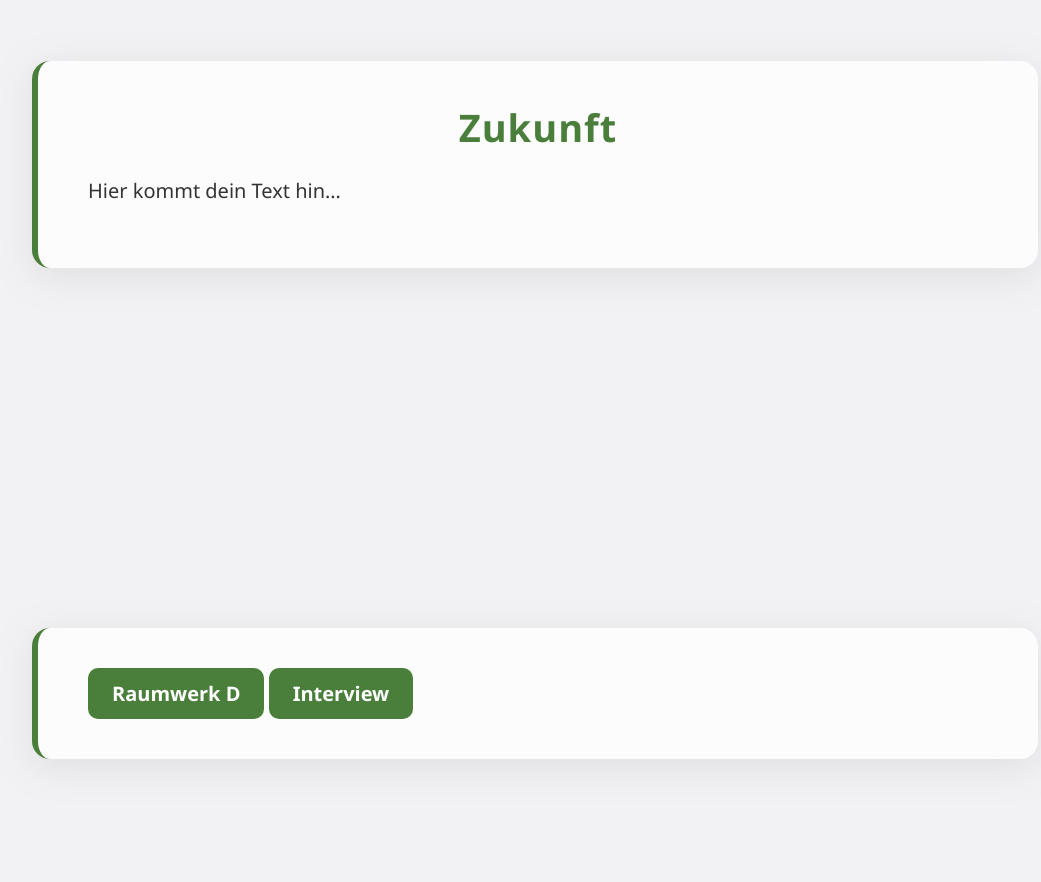
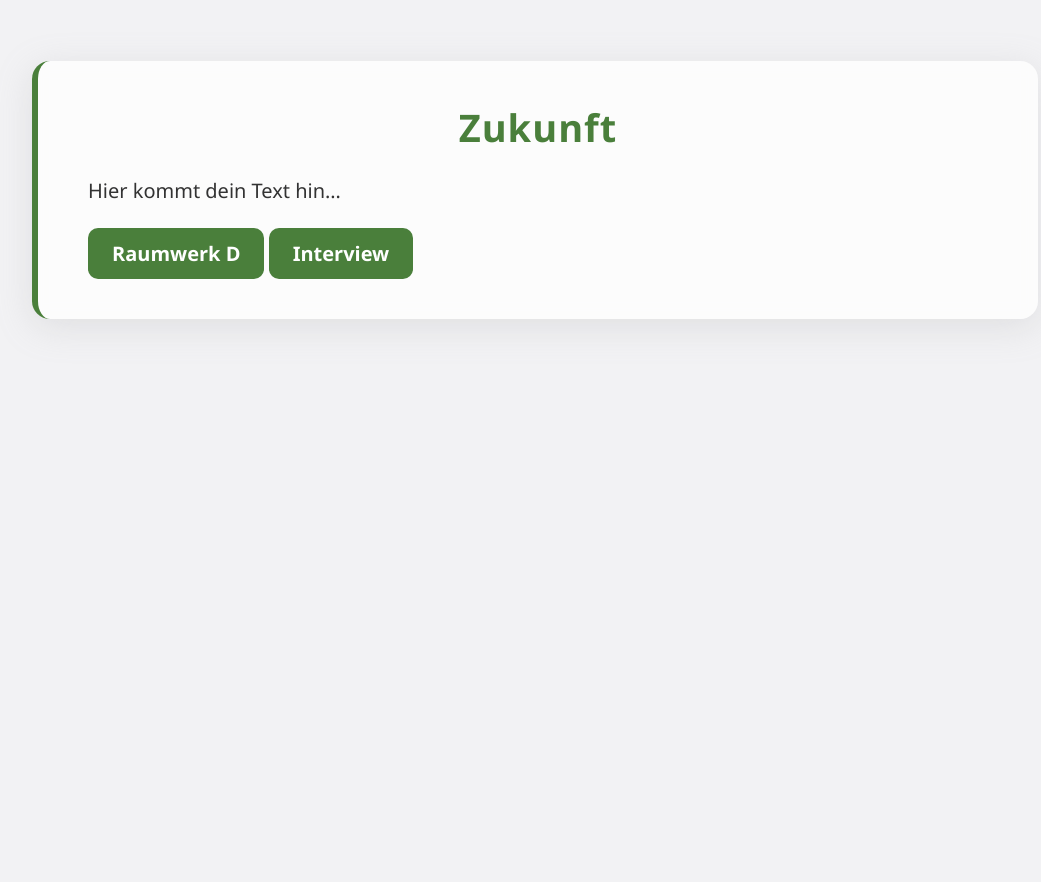
Before and after one commit to Lenn160511/Stadtentwicklung_Duesseldorf, a plain HTML site: page index.html in a window 1280 px wide. Shown: the part 4665-5547 px from the top of the page, without its empty margins (105-1146 px from the left). After the commit the page ends 5224 px from the top, so only its background shows below. Drawn offline with Linux system fonts and the light colour scheme.

Commit message:
Update index.html

```diff
--- a/index.html
+++ b/index.html
@@ -279,13 +279,13 @@ document.querySelectorAll("#svgMenu a").forEach(link => {
 <div class="section-block">
     <h2>Zukunft</h2>
 	<p>Hier kommt dein Text hin…</p>
+	<div class="button-wrapper">
+            <a href="raumwerk_D.html" class="nice-btn">Raumwerk D</a>
+            <a href="interview.html" class="nice-btn">Interview</a>
+        </div>
+    </div>
 </section>
-<section id="links">
-  <div class="section-block">
-      <a href="raumwerk_D.html" class="nice-btn">Raumwerk D</a>
-      <a href="interview.html" class="nice-btn">Interview</a>
-  </div>
-</section>
+
 
 
 <div style="text-align: center;">
```
